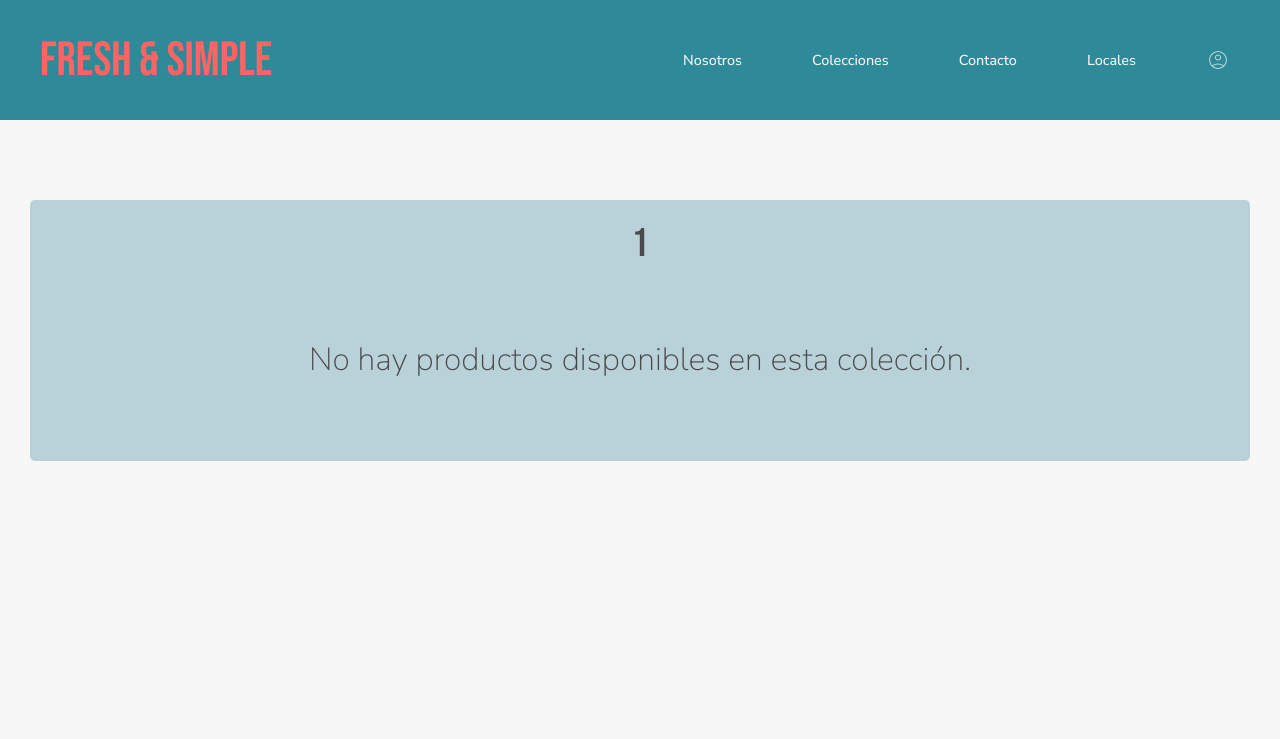
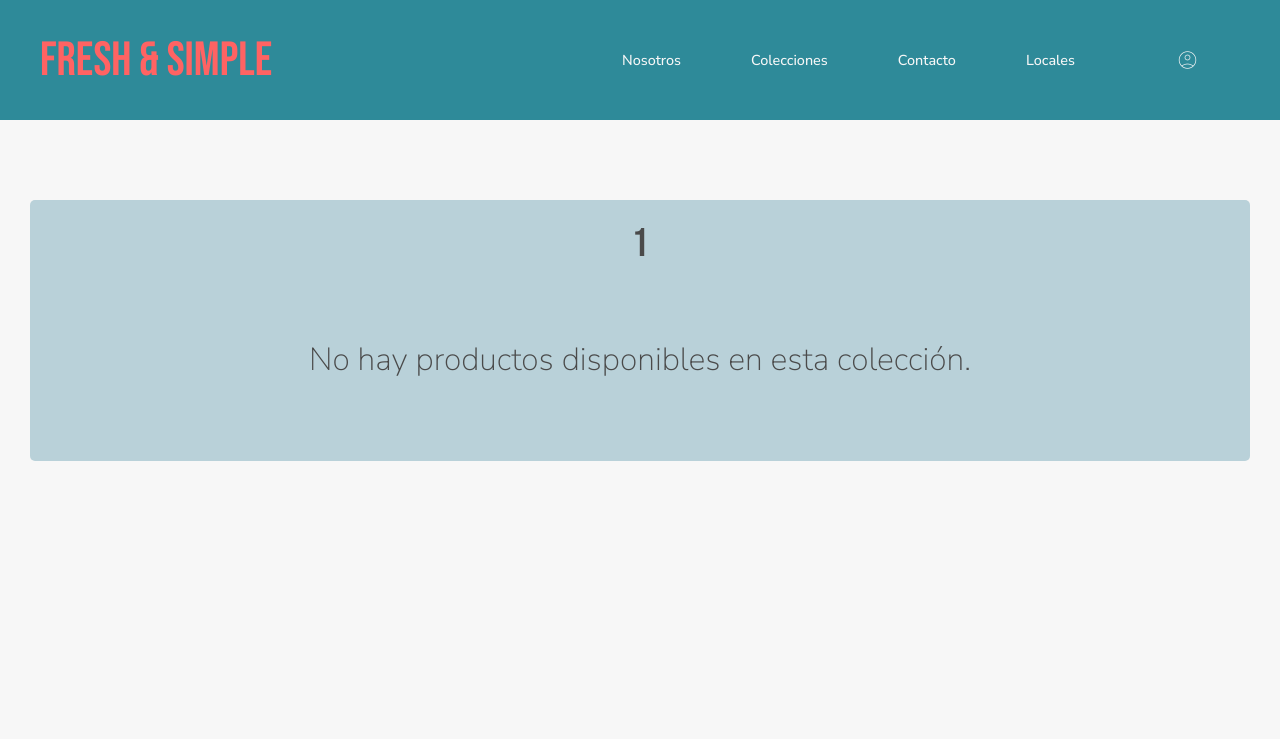
Before and after one commit to JuanOrtizz/Proyecto_Progra_WebII, a Django app: page /coleccion/1/ in a window 1280 px wide. Shown: the top 739 px of the page. Run offline with Django 5.2, Linux system fonts and the light colour scheme; a user stored in the database is signed in; data that the repository does not hold is empty; some libraries are stand-ins or nearby versions.

Commit message:
refactor: Actualizacion de diseño en el header del proyecto

```diff
--- a/static/css/globalStyles.css
+++ b/static/css/globalStyles.css
@@ -162,6 +162,8 @@
 
 /*diseño contenedor usuario (si esta logeado, contiene el logo y el nombre del usuario)*/
 #contenedor_usuario {
+    min-width:100px;
+    max-width:100px;
     display:flex;
     justify-content:center;
     align-items:center;
@@ -195,6 +197,9 @@
     color: var(--colorBlanco);
     transition: color 0.5s ease;
     font-size: 0.9rem;
+    white-space: nowrap;
+    overflow: hidden;
+    text-overflow: ellipsis
 }
 
 /*diseño span del contenedor usuario (Icon usuario)*/
@@ -404,6 +409,7 @@
 
     /*diseño contenedor usuario (si esta logeado, contiene el logo y el nombre del usuario)*/
     #contenedor_usuario {
+        max-width:none;
         justify-content: start;
         width: 100%;
     }
@@ -466,6 +472,7 @@
         padding: 0 10px;
     }
 
+    /*diseño menu hamburguesa (BUTTON)*/
     #menu_hamburguesa{
         font-size: 1.6rem;
     }
--- a/static/js/header.js
+++ b/static/js/header.js
@@ -27,7 +27,7 @@
             if (esPantallaChica()) { // si la pantalla chica lo expande
                 e.stopPropagation() // evito que se propague al document
                 menuUsuarioDropdown.classList.toggle("abierto") // Le pongo la clase abierto al submenu
-                flechaDropdown.classList.toggle("abierta") // le pongo la clase abierta al icon dropdown
+                flechaDropdown.classList.toggle("abierta") // le pongo la clase abierta al icon dropdown del submenu
             }
         })
     }
--- a/templates/header.html
+++ b/templates/header.html
@@ -16,9 +16,8 @@
                         <p>{{ request.user.first_name }}</p>
                         <span class="material-symbols-outlined"  id="flecha_usuario">arrow_drop_down</span>
                     </div>
-
                     <ul id="menu_usuario">
-                        <li><a href="{% url 'cambiar_contraseña' %}" id="enlace_cambiar_contraseña">Cambiar Contraseña</a></li>
+                        <li><a href="{% url 'cambiar-contrasenia' %}" id="enlace_cambiar_contraseña">Cambiar Contraseña</a></li>
                         <li><a href="{% url 'dashboard' %}">Panel</a></li>
                         <li>
                             <form method="POST" action="{% url 'logout' %}">
```
